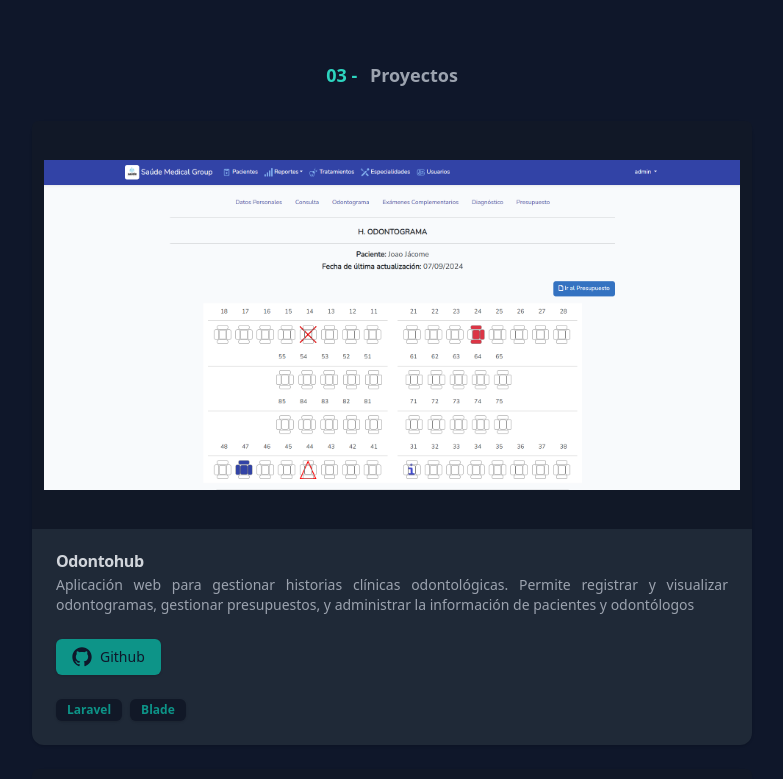
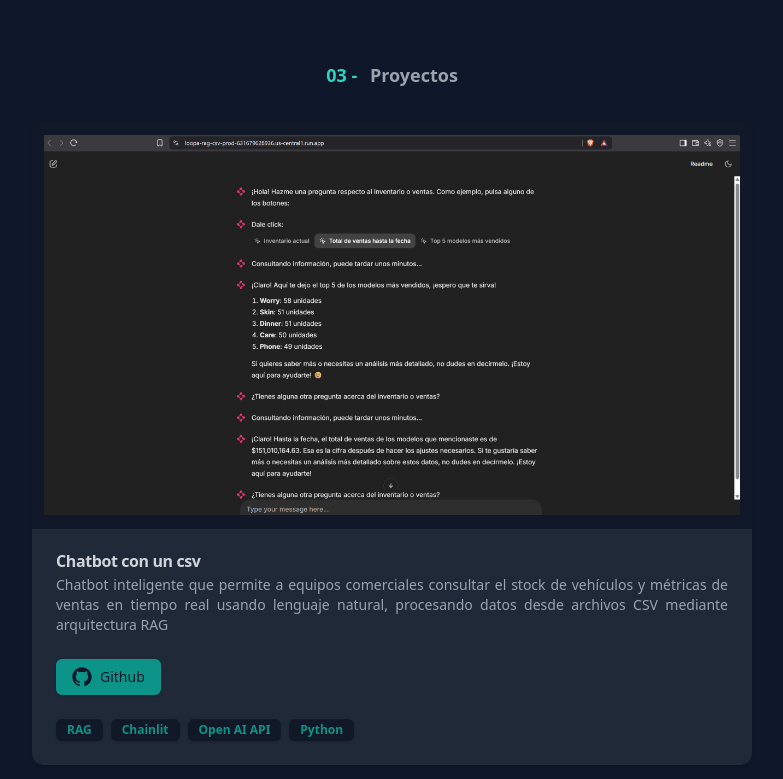
Before and after one commit to joao034/joao-portfolio, a React (Vite) app: page / in a window 1280 px wide. Shown: the part 1340-2119 px from the top of the page, without its empty margins (248-1031 px from the left). Built offline with nearby package versions, Linux system fonts and the light colour scheme.

Commit message:
Add chatbot project with CSV integration
Added a new project entry for a chatbot with CSV integration, including image, title, description, links, and technologies used.

```diff
--- a/src/data/projectsData.js
+++ b/src/data/projectsData.js
@@ -1,4 +1,14 @@
 export const projectsData = [
+    {
+        image: 'chatbot-csv.png',
+        title: 'Chatbot con un csv',
+        description : `Chatbot inteligente que permite a equipos comerciales consultar el stock de vehículos y
+                       métricas de ventas en tiempo real usando lenguaje natural, procesando datos desde archivos CSV mediante arquitectura RAG`,
+        links : {
+            github: 'https://github.com/joao034/chatbot-with-csv',
+        },
+        technologies: ['RAG', 'Chainlit', 'Open AI API', 'Python']
+    },
     {
         image: 'odontohub.png',
         title: 'Odontohub',
```
